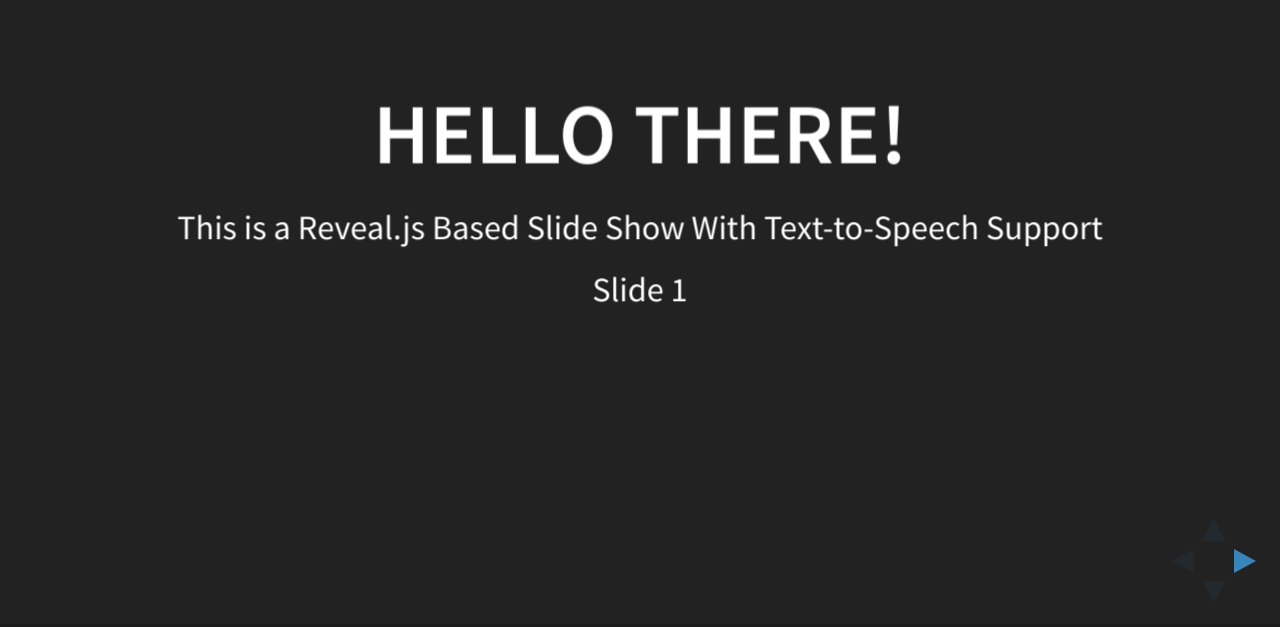
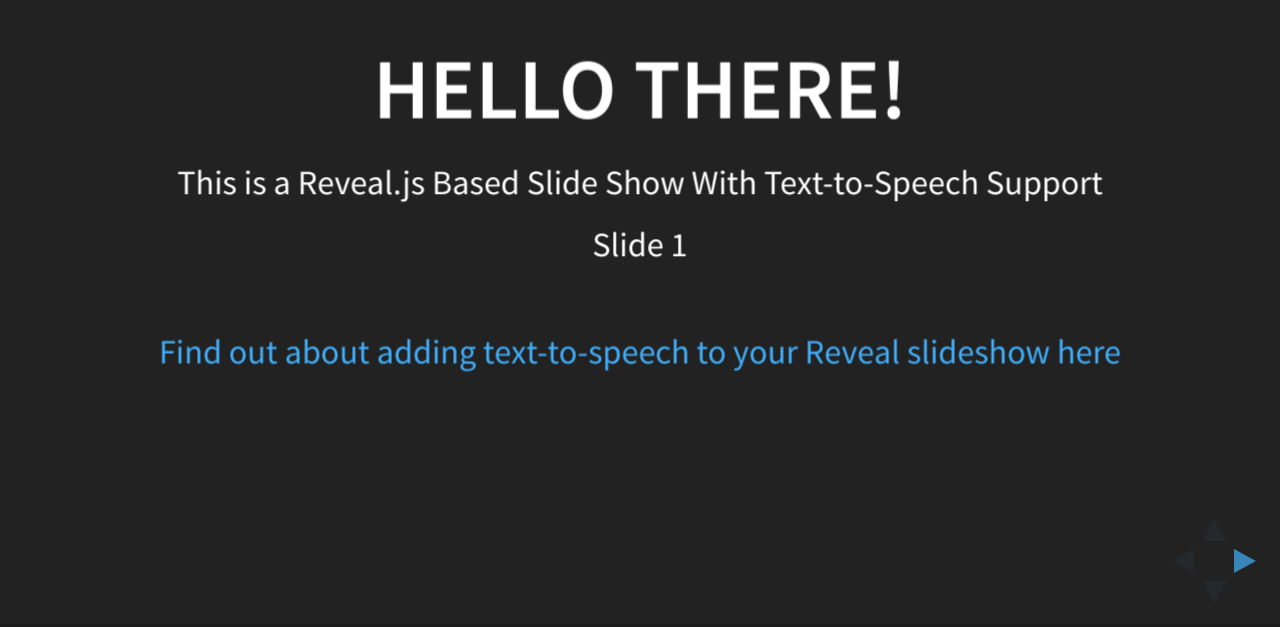
Before and after one commit to jamjolu/tts_basics_for_revealjs, a plain HTML site: page index.html in a window 1280 px wide. Shown: the part 173-800 px from the top of the page. Drawn offline with Linux system fonts and the light colour scheme; a script that the page names is missing.

Commit message:
Update index.html

```diff
--- a/index.html
+++ b/index.html
@@ -29,6 +29,8 @@
 					<h1>Hello There!</h1>
 					<p> This is a Reveal.js Based Slide Show With Text-to-Speech Support</p>
 					<p>Slide 1</p>
+					<br>
+					<a href="">Find out about adding text-to-speech to your Reveal slideshow here</a>
 					<aside class="notes">And, if I may say so, you look great!</aside>
 				</section>
 				<section><p>Slide 2</p></section>
```
